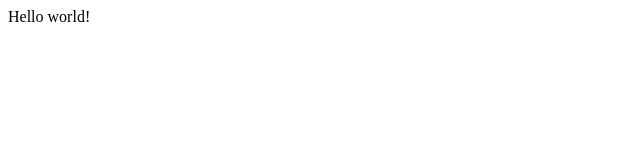
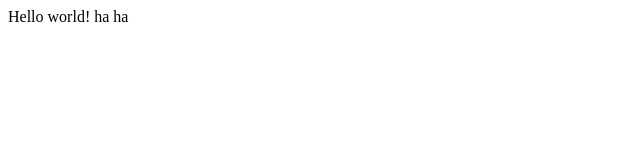
Before and after one commit to Sandeeplakhiwal/BlackJack-game, a plain HTML site: page contact.html in a window 1280 px wide. Shown: the full height of the page, 0-640 px from the left. Drawn offline with Linux system fonts and the light colour scheme.

Commit message:
ignored some files and added some files

```diff
--- a/contact.html
+++ b/contact.html
@@ -6,6 +6,6 @@
     <title>Document</title>
 </head>
 <body>
-    <p>Hello world!</p>
+    <p>Hello world! ha ha</p>
 </body>
 </html>
```
Also changed, not shown: 1 other file.
